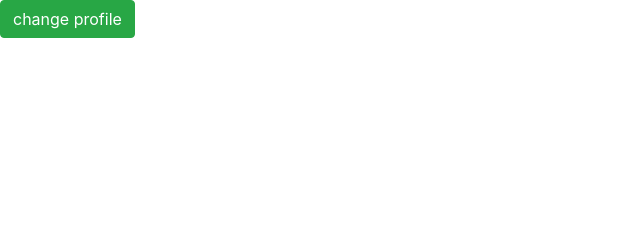
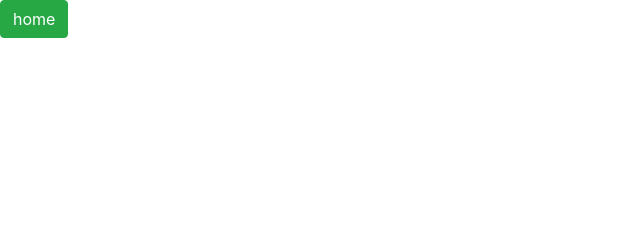
Before and after one commit to BeatriceWambui/my-insta, a Django app: page /profile/ in a window 1280 px wide. Shown: the part 326-566 px from the top of the page, without its empty margins (0-640 px from the left). Run offline with Django 3.2, Linux system fonts and the light colour scheme; some libraries are stand-ins or nearby versions.

Commit message:
change home url

```diff
--- a/insta/templates/blueprint/index.html
+++ b/insta/templates/blueprint/index.html
@@ -49,7 +49,7 @@
               <p class="card-text">{{ comment.comment }}</p>
             {% endfor %}
             <p class="card-text">{{posts.image_caption}}</p>
-            <a href="{% url 'profile' %}" class="btn btn-success">See Profile</a>
+            <a href="{% url 'profile' %}" class="btn btn-success">change Profile</a>
           </div>
        </div>
     </div>
--- a/insta/templates/blueprint/profile.html
+++ b/insta/templates/blueprint/profile.html
@@ -20,7 +20,7 @@
                 <p class="text-secondary">{{user.email }}</p>
             </div>
         </div>
-        <a class="btn btn-success" href="/profile"> change profile </a>
+        <a class="btn btn-success" href="{%url 'index'%}"> home </a>
     </div>
 {% endif %}
 {% endblock %}
```
